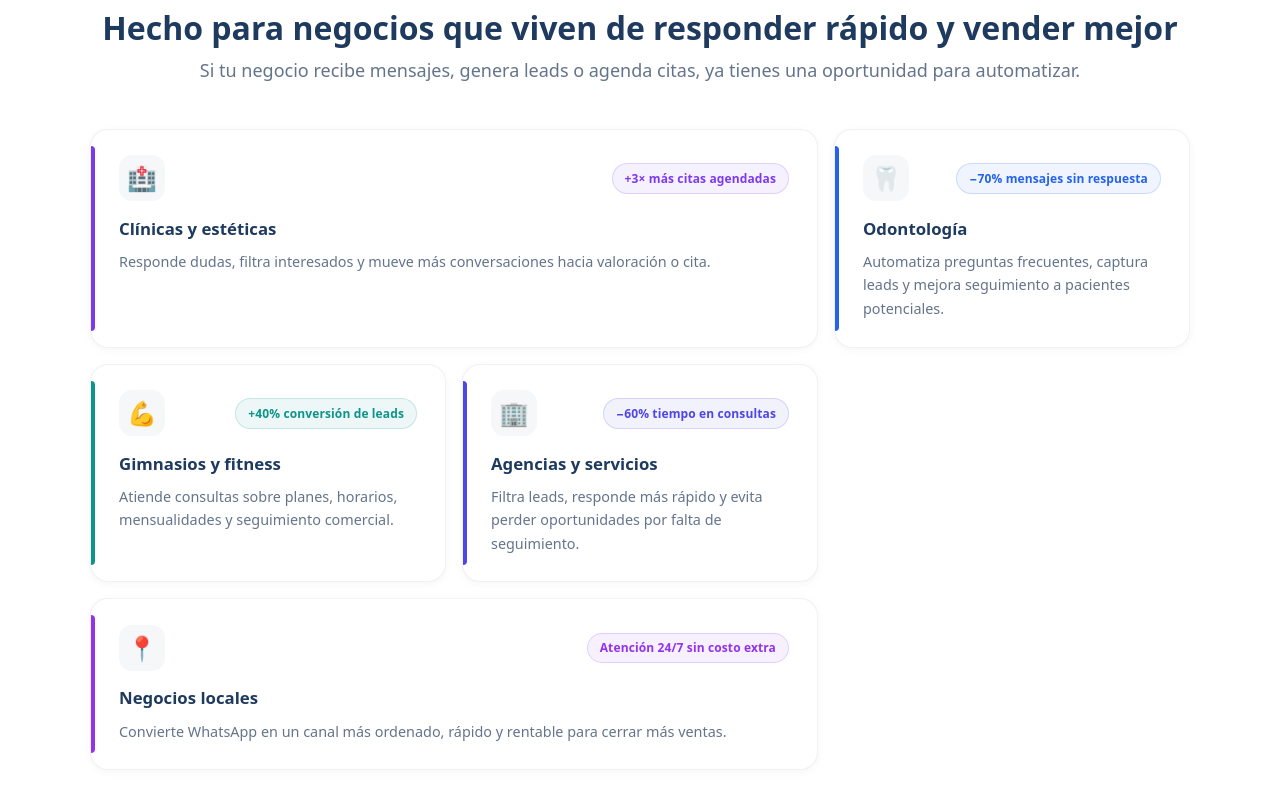
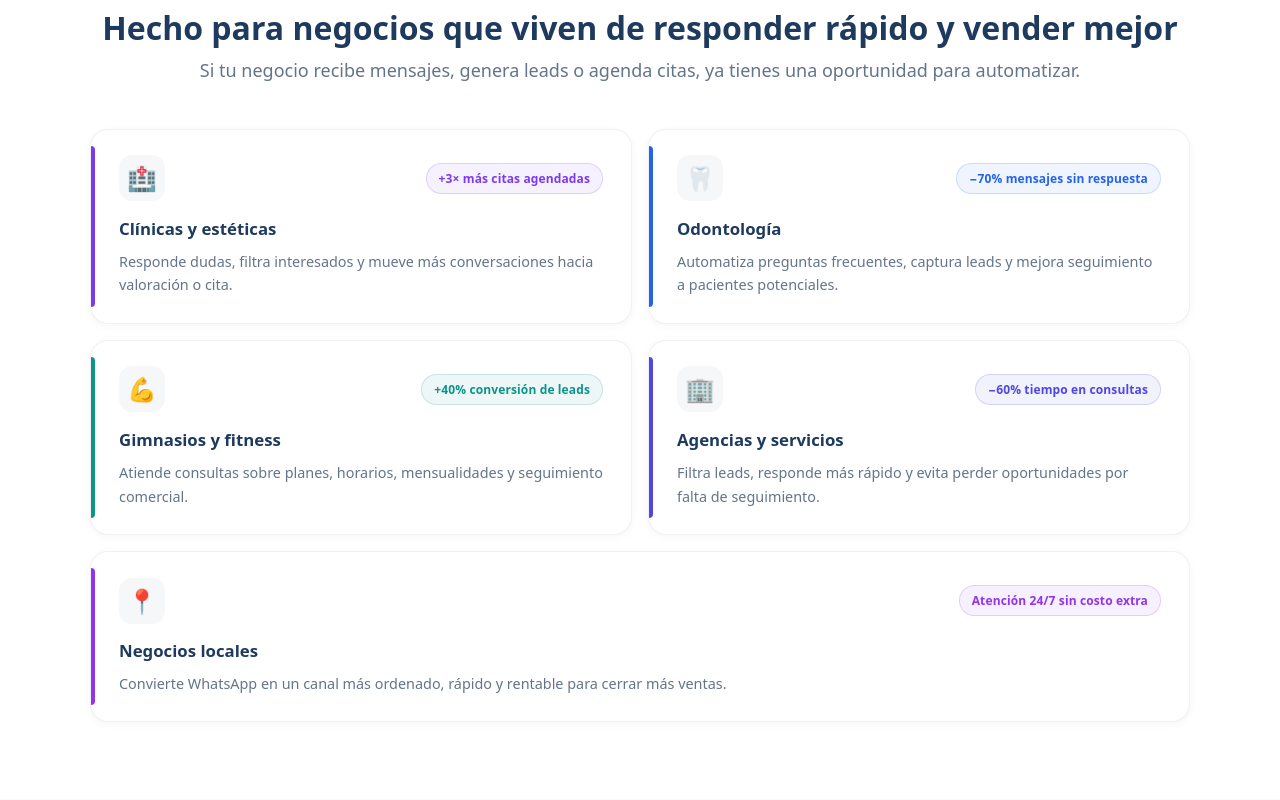
Before and after one commit to AlejoOrozco/SimplexaLabs-LandingPage, a React (Vite) app: page / in a window 1280 px wide. Shown: the part 6880-7680 px from the top of the page. Built offline with nearby package versions, Linux system fonts and the light colour scheme.

Commit message:
grid for business sectiom

```diff
--- a/src/index.css
+++ b/src/index.css
@@ -640,16 +640,19 @@ a:hover {
 }
 
 @media (min-width: 900px) {
+  /* 2-col grid: row1 = cards 1+2, row2 = cards 3+4, row3 = card 5 full width */
   .casos__bento {
-    grid-template-columns: repeat(3, 1fr);
-  }
-
-  /* Row 1: first card spans 2 cols, second spans 1 */
-  .casos__bento > *:nth-child(1) {
-    grid-column: span 2;
-  }
-
-  /* Row 2: last card spans 2 cols */
+    grid-template-columns: repeat(2, 1fr);
+  }
+
+  .casos__bento > *:nth-child(1),
+  .casos__bento > *:nth-child(2),
+  .casos__bento > *:nth-child(3),
+  .casos__bento > *:nth-child(4) {
+    grid-column: span 1;
+  }
+
+  /* Last card spans full width */
   .casos__bento > *:nth-child(5) {
     grid-column: span 2;
   }
```
